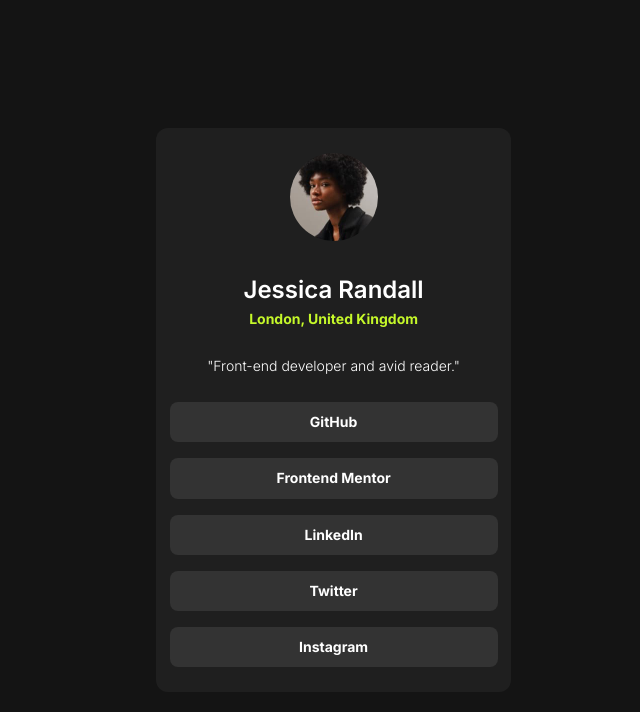
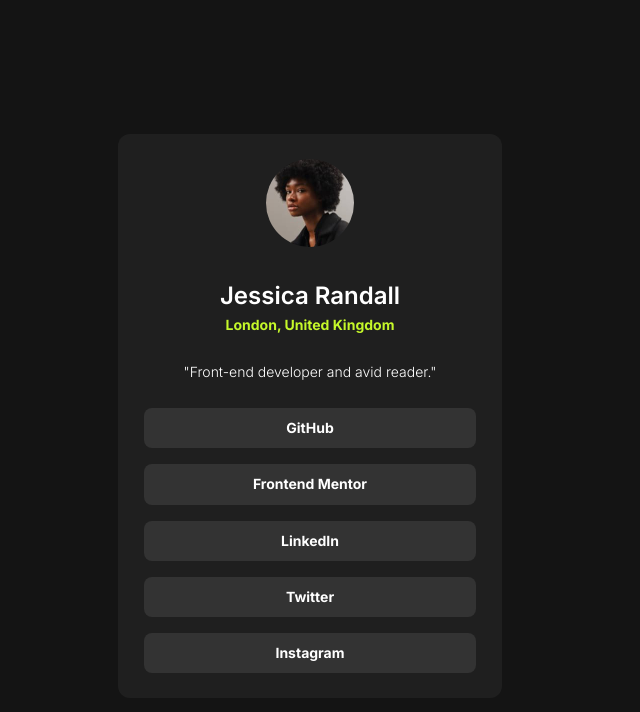
Before and after one commit to Celthros/social-links-profile-challenge, a website: page index.html in a window 1280 px wide. Shown: the whole page, without its empty margins (330-970 px from the left). Drawn offline with Linux system fonts and the light colour scheme.

Commit message:
refactor styles for social profile section and main layout

```diff
--- a/index.html
+++ b/index.html
@@ -14,7 +14,6 @@
 	<title>Frontend Mentor | Social links profile</title>
 </head>
 <body>
-<main>
 	<section class="social__profile">
 		<figure  class="social__profile__figure">
 			<img class="social__profile__img" src="assets/images/avatar-jessica.jpeg" width="88" height="88" alt="Victor Crest">
@@ -36,6 +35,5 @@
 			<a href="#" class="social__profile__button">Instagram</a>
 		</div>
 	</section>
-</main>
 </body>
 </html>
--- a/src/css/base/_base.scss
+++ b/src/css/base/_base.scss
@@ -35,12 +35,10 @@
   height           : 100vh;
   flex-direction   : column;
   padding          : var(--spacing-50);
-  }
-
-main {
-  margin-top    : var(--spacing-150);
-  padding-left  : var(--spacing-150);
-  padding-right : 1rem;
+  margin           : var(--spacing-150) auto 0;
+  flex-wrap        : nowrap;
+  padding-left     : var(--spacing-150);
+  padding-right    : var(--spacing-150);
   }
 
 h1 {
@@ -50,8 +48,8 @@
   }
 
 p {
-  font-weight: 300;
-  margin : 0.313em 0;
+  font-weight : 300;
+  margin      : 0.313em 0;
   }
 
 a:link, a:visited, a:active {
--- a/src/css/components/_social.scss
+++ b/src/css/components/_social.scss
@@ -7,8 +7,10 @@
   justify-content  : center;
   border-radius    : var(--border-round-m);
   gap              : var(--gap-2);
-  width: 100%;
-  max-width: 24em;
+  width            : 100%;
+  max-width        : 384px;
+  box-sizing       : border-box;
+  flex-wrap        : nowrap;
 
   &__figure {
 	margin : 0;
@@ -28,6 +30,10 @@
 	  }
 	}
 
+  &__description {
+	text-align : center;
+	}
+
   &__buttons {
 	display         : flex;
 	flex-direction  : column;
@@ -38,6 +44,7 @@
 	}
 
   &__button {
+	box-sizing    : border-box;
 	width         : 100%;
 	padding       : var(--spacing-150);
 	text-align    : center;
```
Also changed, not shown: style.min.css, 1 other file.
